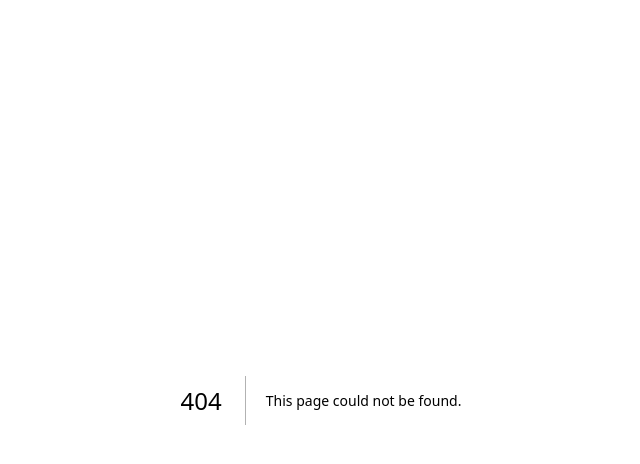
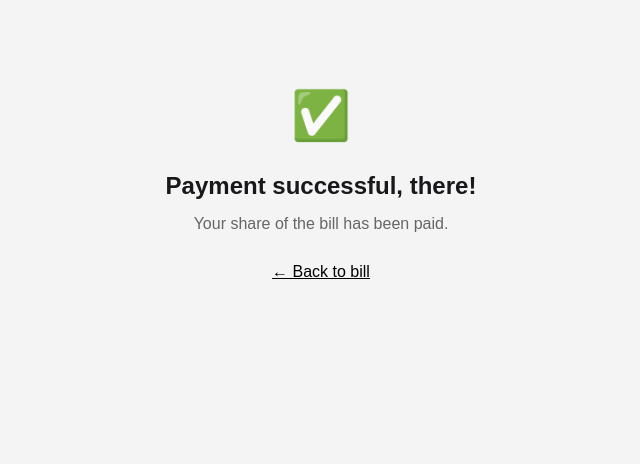
Before and after one commit to Emas15/split-the-bill, a Next.js app: page /success in a window 1280 px wide. Before the commit this address had no page. Shown: the top 464 px of the page, without its empty margins (319-959 px from the left). Built offline with nearby package versions, Linux system fonts and the light colour scheme.

Commit message:
Create SuccessPage component for payment confirmation

```diff
--- /dev/null
+++ b/app/success/page.js
@@ -0,0 +1,24 @@
+'use client';
+
+import { useSearchParams } from 'next/navigation';
+import Link from 'next/link';
+
+export default function SuccessPage() {
+  const searchParams = useSearchParams();
+  const name = searchParams.get('name') || 'there';
+
+  return (
+    <main style={{ maxWidth: '480px', margin: '80px auto', textAlign: 'center', fontFamily: 'sans-serif' }}>
+      <div style={{ fontSize: '48px' }}>✅</div>
+      <h1 style={{ fontSize: '24px', fontWeight: 'bold', marginTop: '16px' }}>
+        Payment successful, {name}!
+      </h1>
+      <p style={{ color: '#666', marginTop: '8px' }}>
+        Your share of the bill has been paid.
+      </p>
+      <Link href="/" style={{ display: 'inline-block', marginTop: '24px', color: '#000', textDecoration: 'underline' }}>
+        ← Back to bill
+      </Link>
+    </main>
+  );
+}
```
